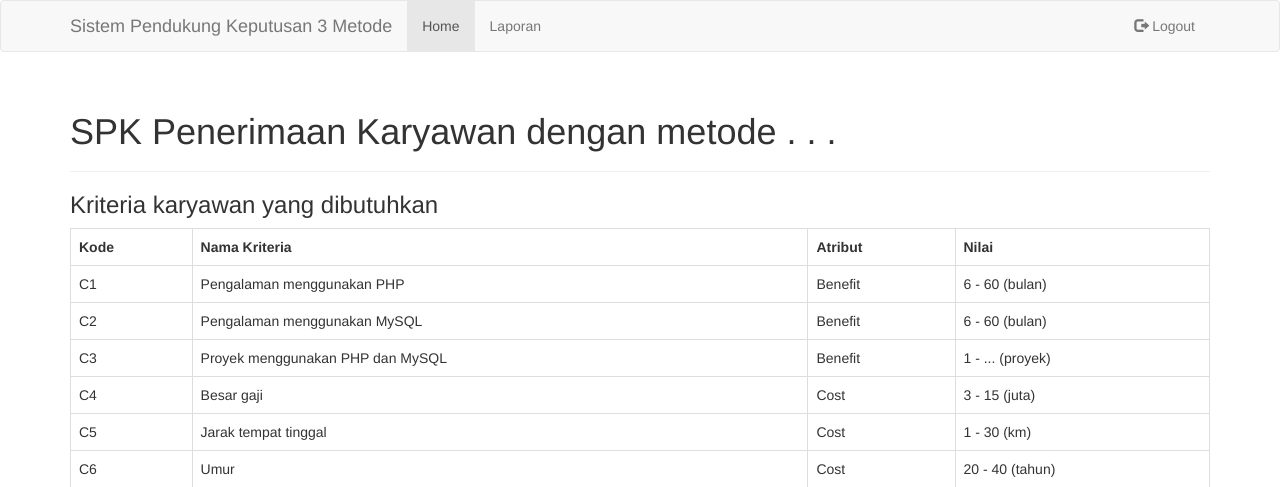
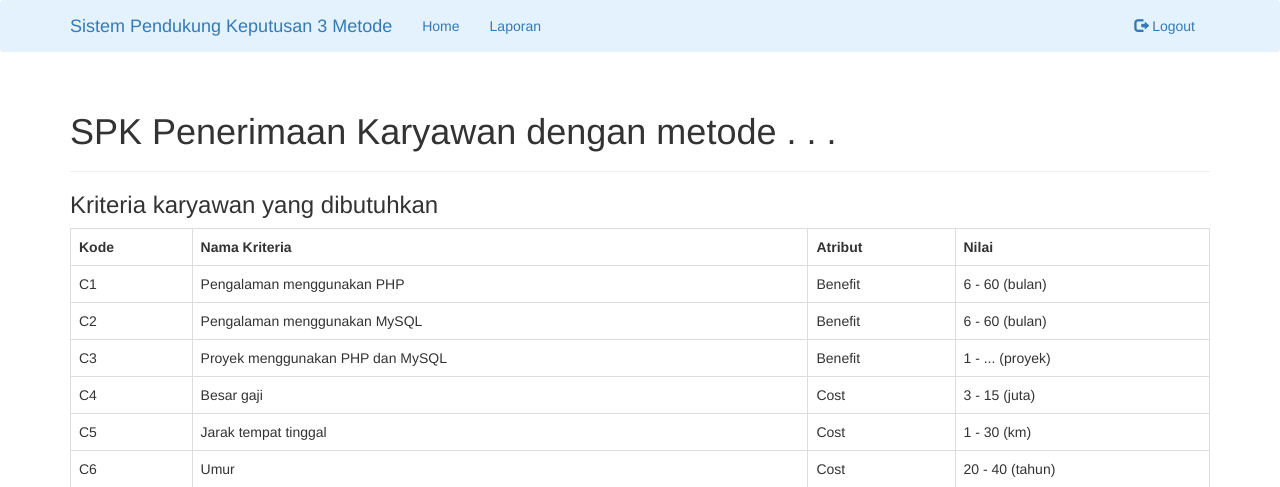
Before and after one commit to dylansanjaya/Sistem-Pendukung-Keputusan-Decision-Support-System-Dengan-3-Metode-TOPSIS-SAW-dan-WP, a PHP site: page /index.php in a window 1280 px wide. Shown: the top 487 px of the page. Run offline with PHP 8.4, Linux system fonts and the light colour scheme; a user stored in the database is signed in.

Commit message:
Update header.php

```diff
--- a/includes/header.php
+++ b/includes/header.php
@@ -22,7 +22,7 @@
 </head>
 
 <body>
-    <nav class="navbar navbar-default">
+    <nav class="navbar navbar-light" style="background-color: #e3f2fd;">
         <div class="container">
             <div class="navbar-header">
                 <button type="button" class="navbar-toggle collapsed" data-toggle="collapse" data-target="#bs-example-navbar-collapse-1" aria-expanded="false">
```
